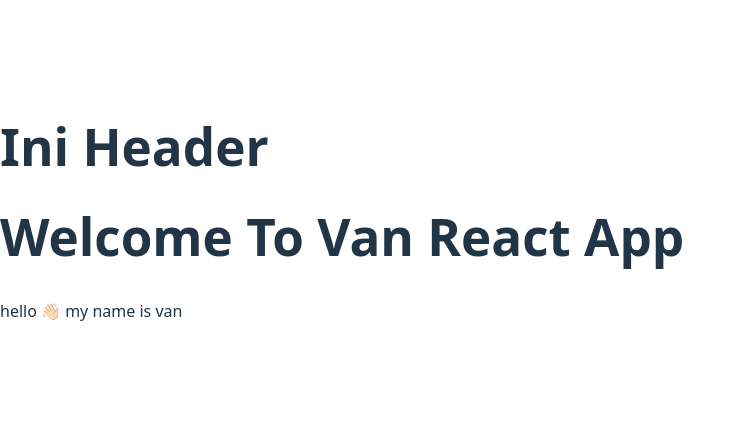
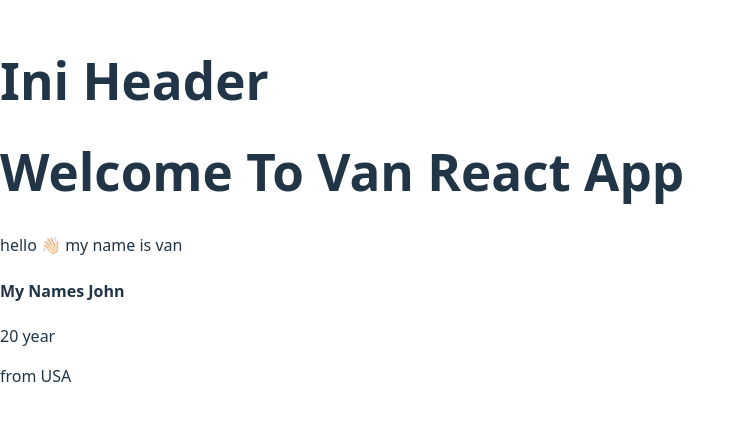
Before and after one commit to yanevannn/react-basics, a React (Vite) app: page / in a window 1280 px wide. Shown: the part 189-610 px from the top of the page, without its empty margins (0-745 px from the left). Built offline with nearby package versions, Linux system fonts and the light colour scheme.

Commit message:
Update : create basic components on react using arrow function

```diff
--- a/src/App.tsx
+++ b/src/App.tsx
@@ -1,11 +1,13 @@
 import Header from "./components/Header";
 import Welcome from "./components/Welcome";
+import Card from "./components/Card";
 
 function App() {
   return (
     <>
       <Header />
       <Welcome />
+      <Card />
     </>
   );
 }
--- /dev/null
+++ b/src/components/Card.tsx
@@ -0,0 +1,11 @@
+const Card = () => {
+  return (
+    <>
+      <h4>My Names John</h4>
+      <p>20 year</p>
+      <p> from USA</p>
+    </>
+  );
+};
+
+export default Card;
```
